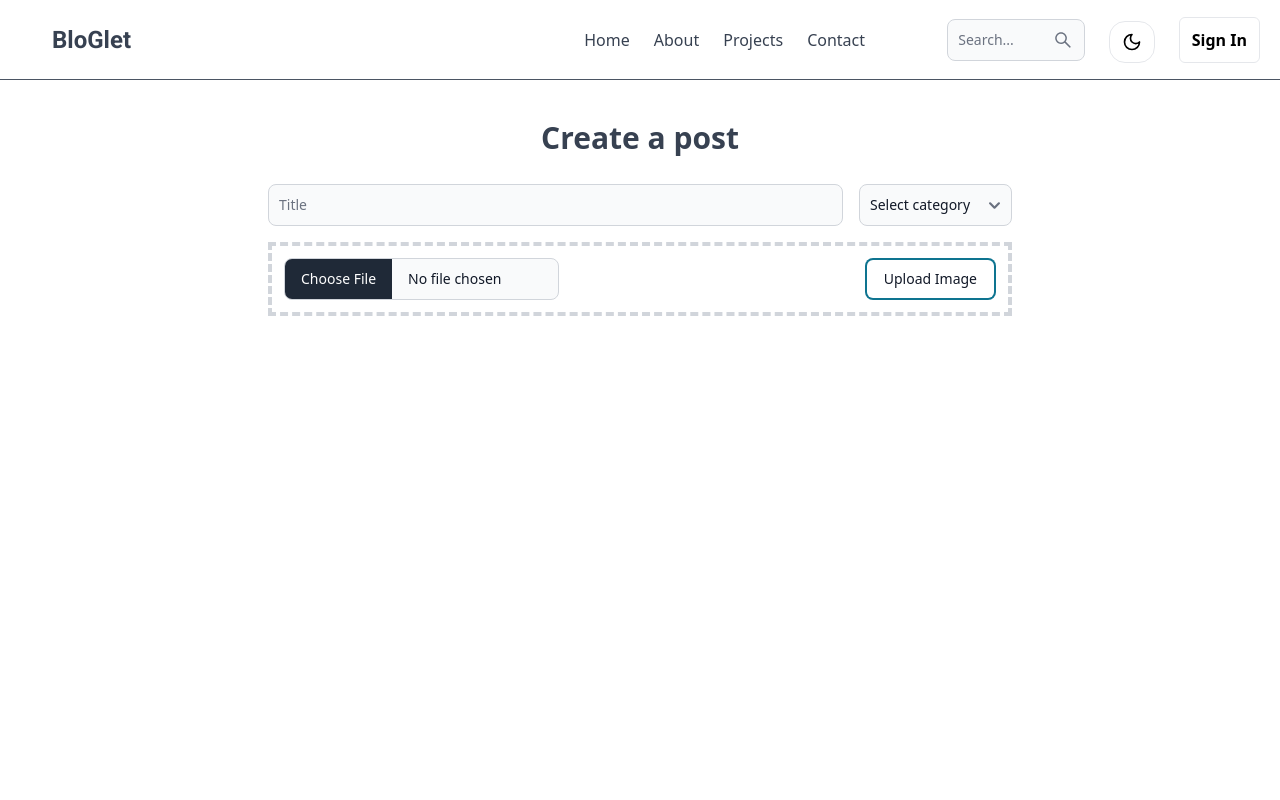
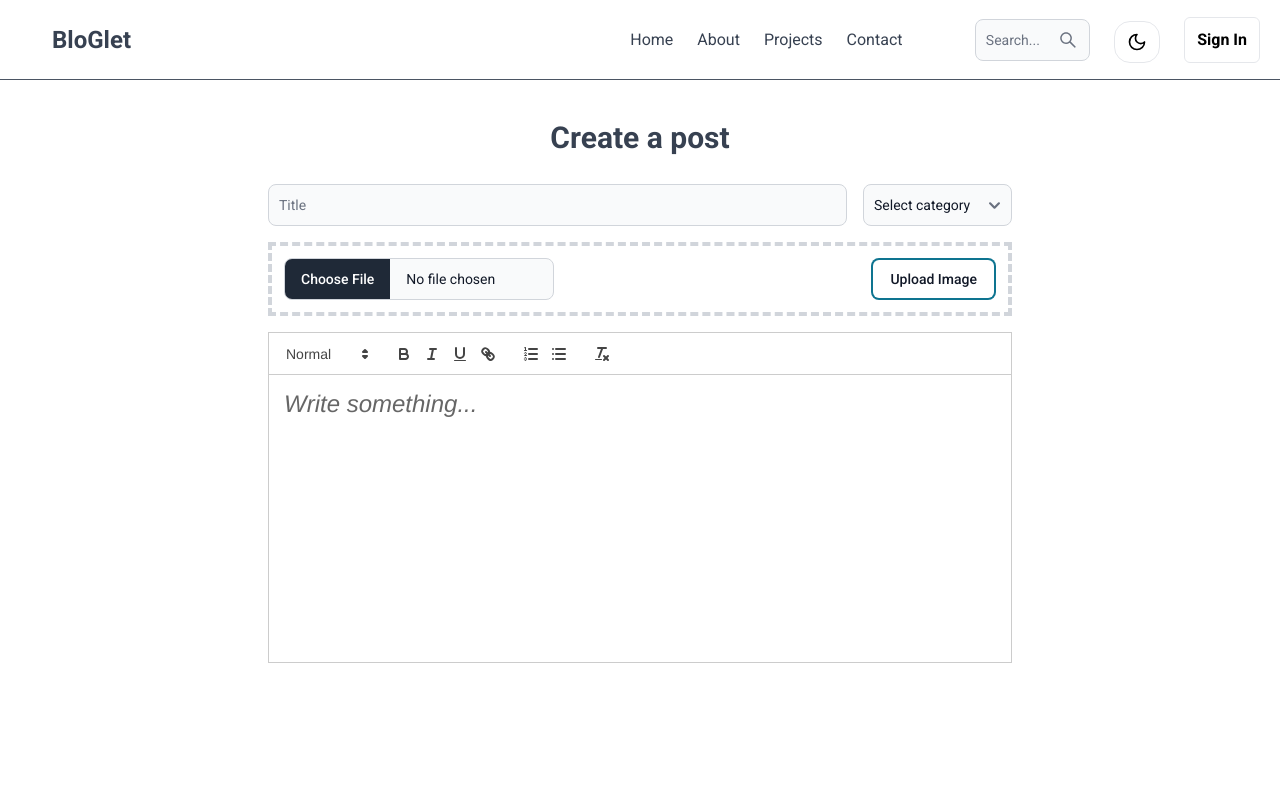
Before and after one commit to zakariaelrharbi/Bloglet, a React (Vite) app in the folder Client/Bloglet/: page /create-post in a window 1280 px wide. Shown: the top 800 px of the page. Built offline with nearby package versions, Linux system fonts and the light colour scheme; no server answers.

Commit message:
create post ui done

```diff
--- a/Client/Bloglet/src/Pages/CreatePosts.jsx
+++ b/Client/Bloglet/src/Pages/CreatePosts.jsx
@@ -1,5 +1,7 @@
 import { Button, FileInput, Select, TextInput } from 'flowbite-react'
 import React from 'react'
+import ReactQuill from 'react-quill';
+import 'react-quill/dist/quill.snow.css';
 
 const CreatePost = () => {
   return (
@@ -22,6 +24,7 @@ const CreatePost = () => {
           <FileInput type='file' accept='image/*' />
           <Button type='button' outline >Upload Image</Button>
         </div>
+        <ReactQuill theme='snow' placeholder='Write something...' className='h-72 mb-12'/>
       </form>
     </div>
   )
--- a/Client/Bloglet/src/index.css
+++ b/Client/Bloglet/src/index.css
@@ -2,6 +2,14 @@
 @tailwind components;
 @tailwind utilities;
 
+body{
+  font-family: 'Roboto', sans-serif;
+  height: 100vh;
+}
+
+.ql-editor{
+  font-size: 1.5rem;
+}
 
 /* Add these to your CSS file */
 .min-h-screen {
```
